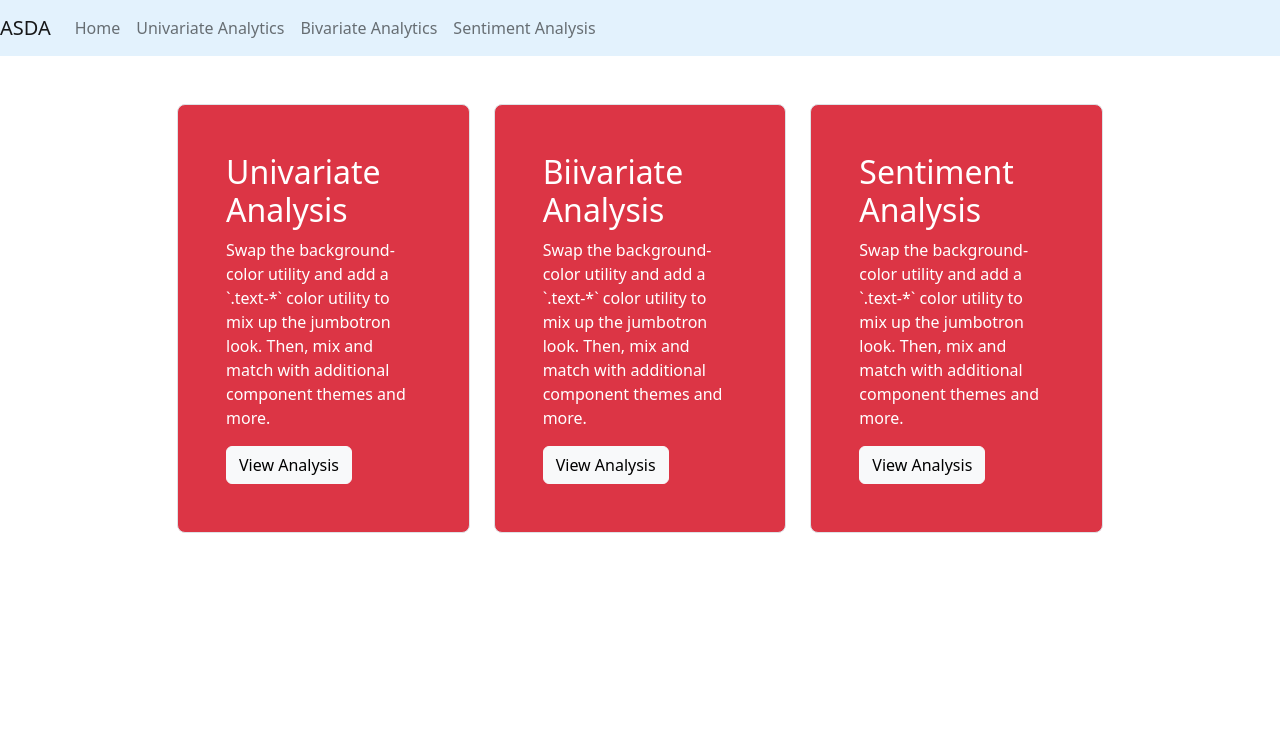
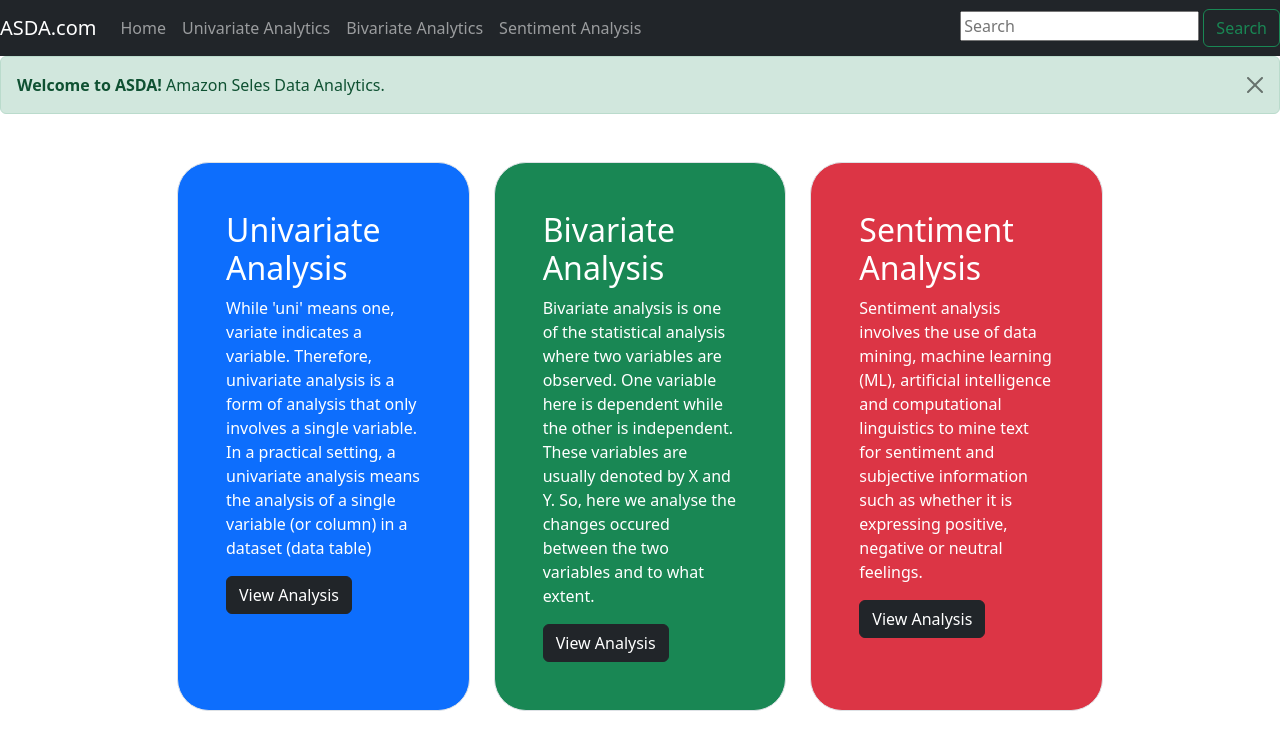
Before and after one commit to Deepcode02/amazon-sales-data-anlytics, a Flask app: page / in a window 1280 px wide. Shown: the top 750 px of the page. Run offline with Flask 3, Linux system fonts and the light colour scheme; parts of the project's set-up code (start-up, migrations or seed data) failed here and were passed over.

Commit message:
bootstrap

```diff
--- a/templates/base.html
+++ b/templates/base.html
@@ -15,8 +15,8 @@
 
 <body>
   <header>
-    <nav class="navbar navbar-expand-xl navbar-light" style="background-color: #e3f2fd;">
-        <a class="navbar-brand" href="/">ASDA</a>
+    <nav class="navbar navbar-expand-lg navbar-dark bg-dark">
+        <a class="navbar-brand" href="/">ASDA.com</a>
         <button class="navbar-toggler d-lg-none" type="button" data-bs-toggle="collapse" data-bs-target="#collapsibleNavId" aria-controls="collapsibleNavId"
             aria-expanded="false" aria-label="Toggle navigation"></button>
         <div class="collapse navbar-collapse" id="collapsibleNavId">
@@ -35,7 +35,17 @@
                 </li>
             </ul>
         </div>
+      <from class="from-inline">
+      <input class="from-control mr-sm-2" type="Search" placeholder="Search" aria-label="Search">
+      <button class="btn btn-outline-success my-2 my-sm-0" type="submit">Search</button>
+      </from>
     </nav>
+
+    <div class="alert alert-success alert-dismissible fade show" role="alert">
+      <strong>Welcome to ASDA!</strong> Amazon Seles Data Analytics.
+      <button type="button" class="btn-close" data-bs-dismiss="alert" aria-label="Close"></button>
+    </div>
+
   </header>
   <main>
     {% block content %}
--- a/templates/index.html
+++ b/templates/index.html
@@ -12,31 +12,34 @@
                 <div class="row align-items-md-stretch">
                     <div class="col-md-4">
                         <div
-                            class="h-100 p-5 text-white bg-danger border rounded-3">
+                            class="h-100 p-5 text-white bg-primary border rounded-5">
                             <h2>Univariate Analysis</h2>
-                            <p>Swap the background-color utility and add a `.text-*` color utility to mix up the jumbotron look. Then,
-                                mix and match with additional component themes and more.</p>
-                            <a href="/analysis/univariate" class="btn btn-light" type="button">View Analysis</a>
+                            <p>While 'uni' means one, variate indicates a variable. Therefore,
+                                univariate analysis is a form of analysis that only involves a single variable.
+                                 In a practical setting, a univariate analysis means the analysis of a single variable (or column) in a dataset (data table)</p>
+                            <a href="/analysis/univariate" class="btn btn-dark" type="button">View Analysis</a>
                         </div>
                     </div>
 
                     <div class="col-md-4">
                         <div
-                            class="h-100 p-5 text-white bg-danger border rounded-3">
-                            <h2>Biivariate Analysis</h2>
-                            <p>Swap the background-color utility and add a `.text-*` color utility to mix up the jumbotron look. Then,
-                                mix and match with additional component themes and more.</p>
-                            <a href="/analysis/bivariate" class="btn btn-light" type="button">View Analysis</a>
+                            class="h-100 p-5 text-white bg-success border rounded-5">
+                            <h2>Bivariate Analysis</h2>
+                            <p>Bivariate analysis is one of the statistical analysis where two variables are observed.
+                                One variable here is dependent while the other is independent.
+                                These variables are usually denoted by X and Y. So, here we analyse the changes occured between the two variables and to what extent.</p>
+                            <a href="/analysis/bivariate" class="btn btn-dark" type="button">View Analysis</a>
                         </div>
                     </div>
 
                     <div class="col-md-4">
                         <div
-                            class="h-100 p-5 text-white bg-danger border rounded-3">
+                            class="h-100 p-5 text-white bg-danger border rounded-5">
                             <h2>Sentiment Analysis</h2>
-                            <p>Swap the background-color utility and add a `.text-*` color utility to mix up the jumbotron look. Then,
-                                mix and match with additional component themes and more.</p>
-                            <a href="/analysis/sentiment" class="btn btn-light" type="button">View Analysis</a>
+                            <p>Sentiment analysis involves the use of data mining, machine learning (ML),
+                                artificial intelligence and computational linguistics to mine text for sentiment and
+                                subjective information such as whether it is expressing positive, negative or neutral feelings.</p>
+                            <a href="/analysis/sentiment" class="btn btn-dark" type="Submit">View Analysis</a>
                         </div>
                     </div>
 
```
